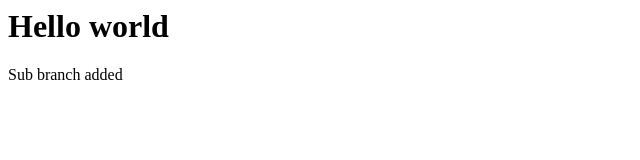
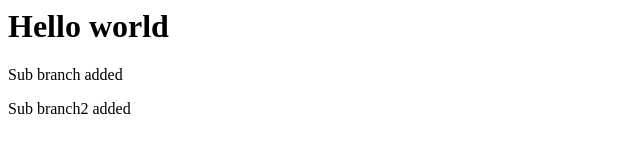
Before and after one commit to 0Nits/nitin_singh_portfolio.com, a plain HTML site: page index.html in a window 1280 px wide. Shown: the whole page, without its empty margins (0-640 px from the left). Drawn offline with Linux system fonts and the light colour scheme.

Commit message:
add sub-branch2 p tag

```diff
--- a/index.html
+++ b/index.html
@@ -1,4 +1,5 @@
 <html>
     <h1>Hello world</h1>
     <p>Sub branch added</p>
+    <p>Sub branch2 added</p>
 </html>
```
